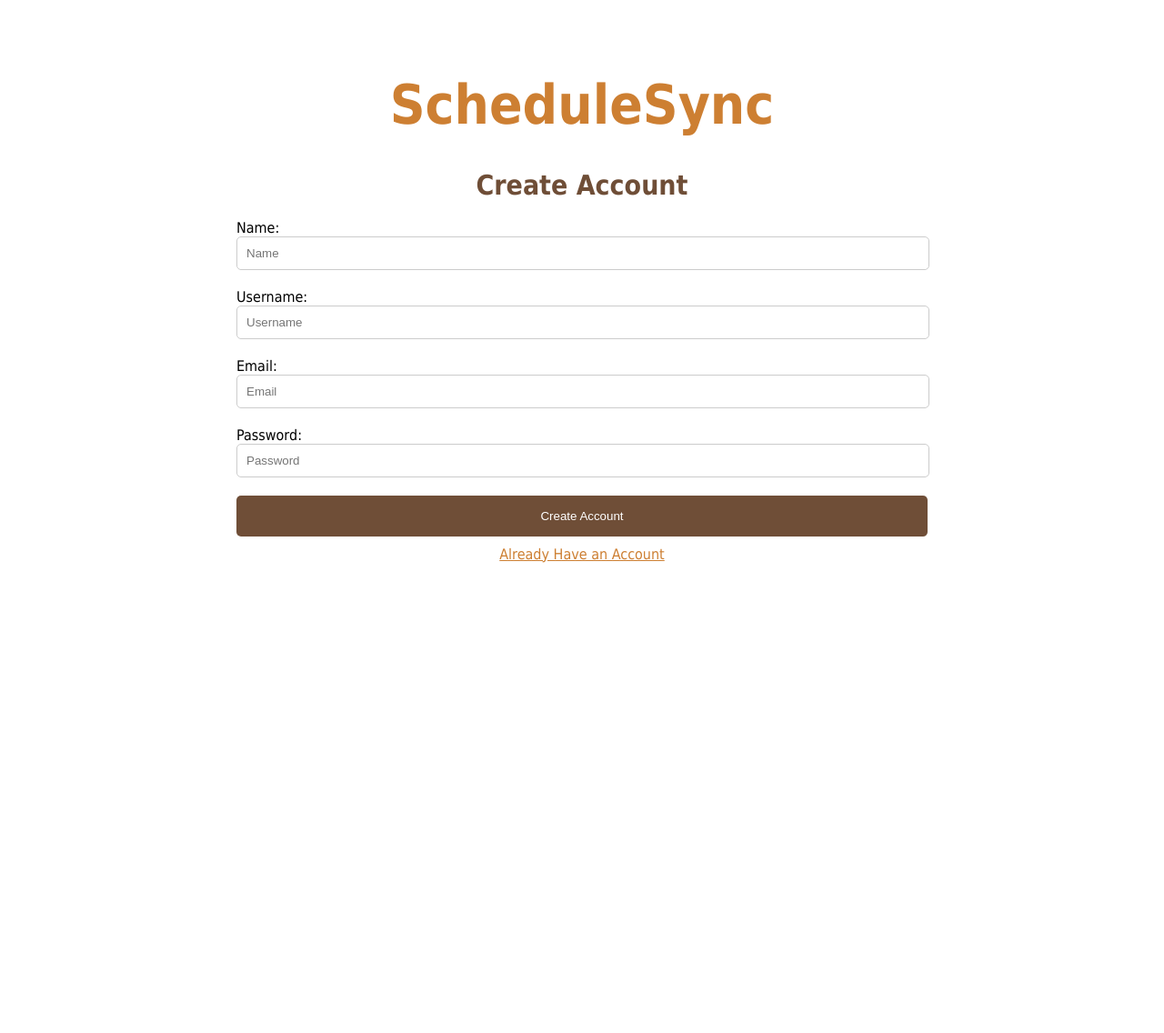
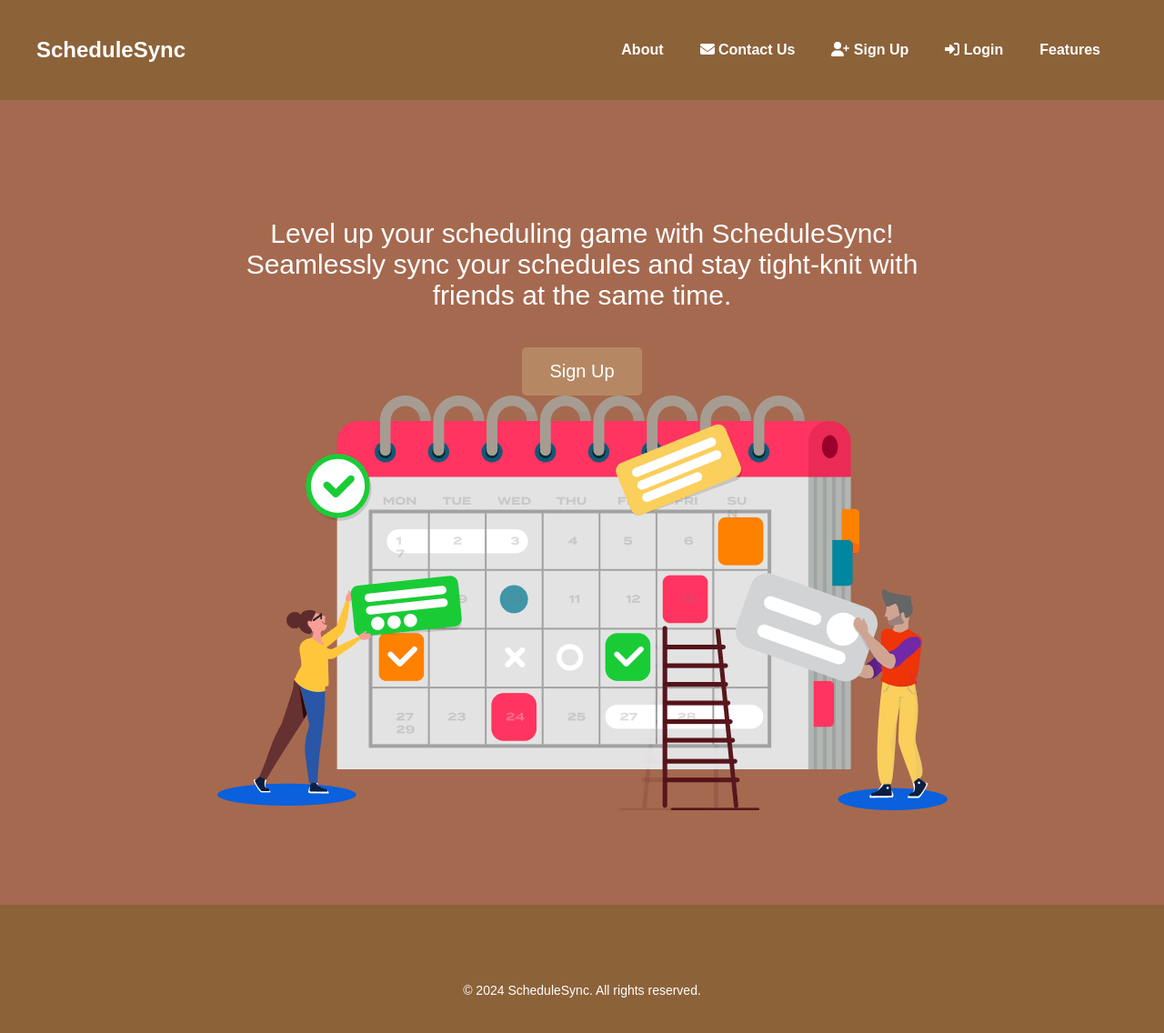
Before and after one commit to SanjeevMakesh24/Group4_ScheduleSync, a React (Create React App) app in the folder client/schedule-sync-react/: page / in a window 1280 px wide. Shown: the top 1136 px of the page at 91% size. Before the commit the page ends 840 px from the top, so only its background shows below. Built offline with nearby package versions, Linux system fonts and the light colour scheme; a small style sheet from the web is missing.

Commit message:
Added Basic Landing Page

```diff
--- a/client/schedule-sync-react/public/index.html
+++ b/client/schedule-sync-react/public/index.html
@@ -1,6 +1,8 @@
 <!DOCTYPE html>
 <html lang="en">
   <head>
+    <link rel="stylesheet" href="https://cdnjs.cloudflare.com/ajax/libs/font-awesome/5.15.4/css/all.min.css" integrity="sha512-wY8sM0w3Tn9OqqiBBt4Mbgq8/8Xc3SpIj0EBtx5y9wh7T/ROpqnM58ZtJk8u71N9dEmgcvCZcwSVx8YkLK9pQA==" crossorigin="anonymous" referrerpolicy="no-referrer" />
+
     <meta charset="utf-8" />
     <link rel="icon" href="%PUBLIC_URL%/favicon.ico" />
     <meta name="viewport" content="width=device-width, initial-scale=1" />
--- a/client/schedule-sync-react/src/App.js
+++ b/client/schedule-sync-react/src/App.js
@@ -6,13 +6,15 @@ import TimeBlockForm from "./TimeBlock";
 import UserScheduleCalendar from "./UserSchedule";
 import Login from "./Login";
 import "./App.css";
+import Home from "./pages/Home";
 
 function App() {
   return (
     <Router>
       <div>
         <Routes>
-        <Route path="/" element={<CreateAccount />} />
+        <Route path="/CreateAccount" element={<CreateAccount />} />
+        <Route path="/" element={<Home/>} />
         <Route path="/Login" element={<Login />} />
           <Route path="/friends" element={<FriendsManager />} />
             <Route path="/timeblock" element={<TimeBlockForm />} />
--- /dev/null
+++ b/client/schedule-sync-react/src/pages/About.js
@@ -0,0 +1 @@
+<h1>About Page</h1>
--- /dev/null
+++ b/client/schedule-sync-react/src/pages/Home.css
@@ -0,0 +1,122 @@
+/* Home.css */
+.home {
+    font-family: Arial, sans-serif;
+  }
+
+  /* Header Styles */
+  header {
+    background-color: #8c6239;
+    color: #fff;
+    padding: 20px 0;
+  }
+
+  nav {
+    display: flex;
+    justify-content: space-between;
+    align-items: center;
+    max-width: 1200px;
+    margin: 0 auto;
+  }
+
+  .logo {
+    font-size: 24px;
+    font-weight: bold;
+  }
+
+  nav ul {
+    list-style-type: none;
+    display: flex;
+  }
+
+  nav ul li {
+    margin-right: 20px;
+  }
+
+  nav ul li a {
+    color: #fff;
+    text-decoration: none;
+    font-weight: bold;
+    transition: color 0.3s ease;
+  }
+
+  nav ul li a:hover {
+    color: #b58863;
+  }
+
+  /* MainSection Styles */
+  .main-section {
+    background-color: #a5694f;
+    padding: 100px 0;
+    text-align: center;
+  }
+
+  .main-section .container {
+    max-width: 800px;
+    margin: 0 auto;
+  }
+
+  .main-section h1 {
+    font-size: 48px;
+    color: #fff;
+    margin-bottom: 30px;
+  }
+
+  .main-section p {
+    font-size: 30px;
+    color: #fff;
+    margin-bottom: 40px;
+  }
+
+  .cta-btn {
+    display: inline-block;
+    padding: 15px 30px;
+    background-color: #b58863;
+    color: #fff;
+    text-decoration: none;
+    border-radius: 5px;
+    font-size: 20px;
+    transition: background-color 0.3s ease;
+  }
+
+  .cta-btn:hover {
+    background-color: #8c6239;
+  }
+
+  /* Footer Styles */
+  footer {
+    background-color: #8c6239;
+    color: #fff;
+    padding: 30px 0;
+  }
+
+  footer .container {
+    max-width: 1200px;
+    margin: 0 auto;
+  }
+
+  footer ul {
+    list-style-type: none;
+    display: flex;
+    justify-content: center;
+    margin-bottom: 20px;
+  }
+
+  footer ul li {
+    margin-right: 20px;
+  }
+
+  footer ul li a {
+    color: #fff;
+    text-decoration: none;
+    font-weight: bold;
+    transition: color 0.3s ease;
+  }
+
+  footer ul li a:hover {
+    color: #b58863;
+  }
+
+  footer p {
+    font-size: 14px;
+    text-align: center;
+  }
--- /dev/null
+++ b/client/schedule-sync-react/src/pages/Home.js
@@ -0,0 +1,48 @@
+// Home.js
+import React from 'react';
+import './Home.css';
+import { FontAwesomeIcon } from '@fortawesome/react-fontawesome';
+import { faEnvelope, faUserPlus, faSignInAlt } from '@fortawesome/free-solid-svg-icons';
+import scheduleImage from './schedule-image.jpg';
+import CreateAccount from '../CreateAccount';
+import About from './About';
+function Home() {
+  return (
+    <div className="home">
+      <header>
+        <nav>
+          <div className="logo">ScheduleSync</div>
+          <ul>
+            <li><a href="About">About</a></li>
+            <li><a href="#Contact"><FontAwesomeIcon icon={faEnvelope} /> Contact Us</a></li>
+            <li><a href="CreateAccount"><FontAwesomeIcon icon={faUserPlus} /> Sign Up</a></li>
+            <li><a href="Login"><FontAwesomeIcon icon={faSignInAlt} /> Login</a></li>
+            <li><a href="Features">Features</a></li>
+          </ul>
+        </nav>
+      </header>
+      <section id="about" className="main-section">
+        <div className="container">
+          <p>
+          Level up your scheduling game with ScheduleSync! Seamlessly sync your schedules and stay tight-knit with friends at the same time.         </p>
+          <a href="CreateAccount" className="cta-btn">Sign Up</a>
+        </div>
+        <div className="image-container">
+          <img src={scheduleImage} alt="ScheduleSync" />
+        </div>
+      </section>
+      <footer>
+        <div className="container">
+          <ul>
+            <li><a href="#"><FontAwesomeIcon icon={['fab', 'facebook']} /></a></li>
+            <li><a href="#"><FontAwesomeIcon icon={['fab', 'twitter']} /></a></li>
+            <li><a href="#"><FontAwesomeIcon icon={['fab', 'instagram']} /></a></li>
+          </ul>
+          <p>&copy; 2024 ScheduleSync. All rights reserved.</p>
+        </div>
+      </footer>
+    </div>
+  );
+}
+
+export default Home;
```
Also changed, not shown: client/schedule-sync-react/src/pages/schedule-image.jpg (added).
